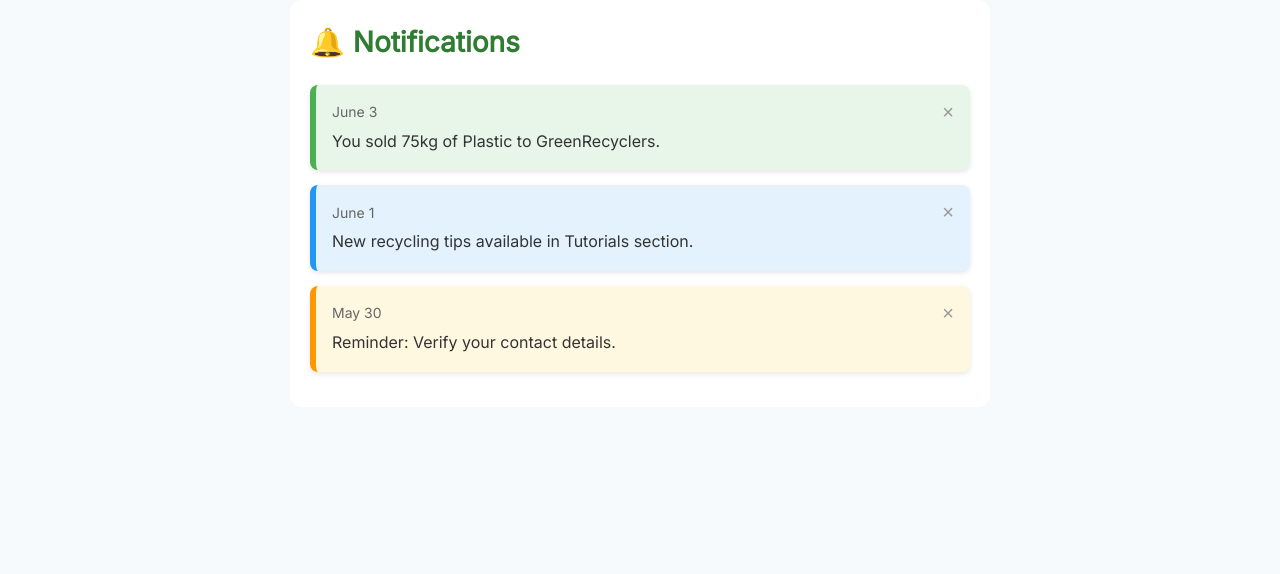
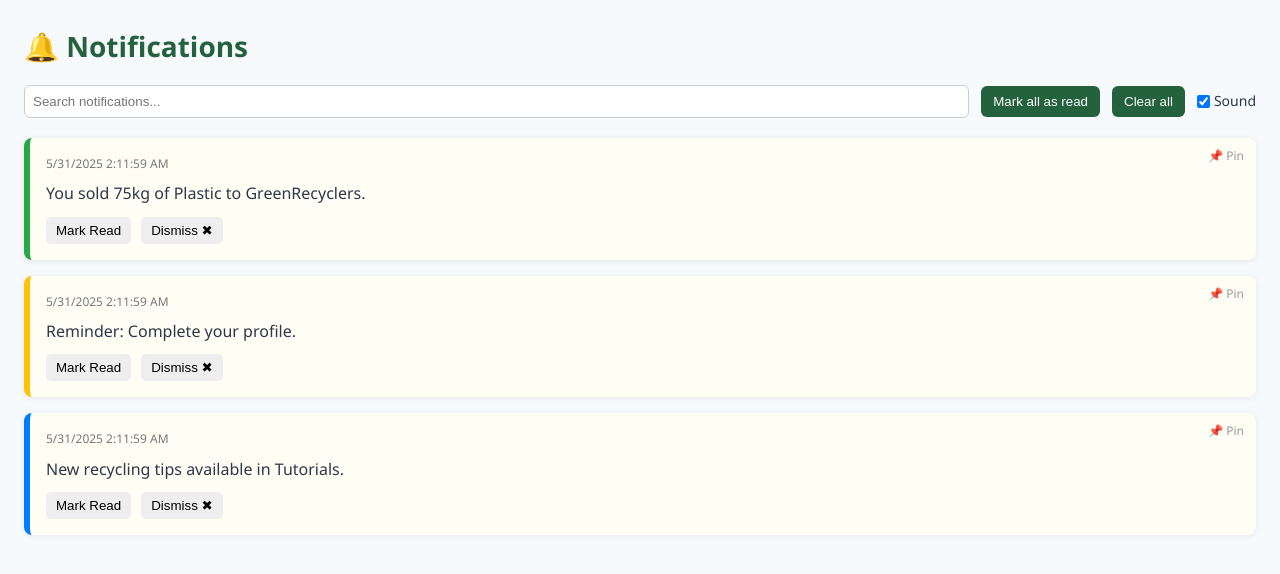
Before and after one commit to NKENG-FRANK/RecycleHub, a React (Vite) app: page /notification in a window 1280 px wide. Shown: the top 574 px of the page. Built offline with nearby package versions, Linux system fonts and the light colour scheme.

Commit message:
pin unpin

```diff
--- a/src/components/Home/HomePage.jsx
+++ b/src/components/Home/HomePage.jsx
@@ -95,7 +95,7 @@ export default function HomePage() {
           />
           <NavItem
             icon={<FaFileAlt />}
-            label="Notification"
+            label="Natification"
             activeItem={activeItem}
             setActiveItem={setActiveItem}
           />
--- a/src/components/Sidebar-headers/Notification/Notification.css
+++ b/src/components/Sidebar-headers/Notification/Notification.css
@@ -1,93 +1,141 @@
-.notification-container {
-  padding: 20px;
-  background-color: #fff;
-  border-radius: 12px;
-  max-width: 700px;
-  margin: 0 auto;
-  position: relative;
+.notif-page {
+  padding: 24px;
+  font-family: 'Segoe UI', sans-serif;
 }
 
-.notification-title {
+.notif-title {
   font-size: 28px;
-  font-weight: bold;
-  color: #2e7d32;
-  margin-bottom: 20px;
+  margin-bottom: 16px;
+  color: #23623c;
 }
 
-.note-card {
-  border-left: 6px solid;
-  padding: 16px;
-  border-radius: 8px;
-  margin-bottom: 15px;
-  background-color: #f9f9f9;
-  position: relative;
-  box-shadow: 0 2px 5px rgba(0, 0, 0, 0.1);
-}
-
-.note-card.success {
-  border-color: #4caf50;
-  background-color: #e8f5e9;
-}
-
-.note-card.info {
-  border-color: #2196f3;
-  background-color: #e3f2fd;
-}
-
-.note-card.warning {
-  border-color: #ff9800;
-  background-color: #fff8e1;
-}
-
-.note-header {
+.notif-controls {
   display: flex;
-  justify-content: space-between;
+  gap: 12px;
+  margin-bottom: 20px;
   align-items: center;
 }
 
-.note-date {
-  font-size: 14px;
-  color: #666;
+.notif-controls input[type="text"] {
+  flex: 1;
+  padding: 8px;
+  border: 1px solid #ccc;
+  border-radius: 6px;
 }
 
-.note-message {
-  margin-top: 5px;
-  font-size: 16px;
-  color: #333;
+.notif-controls button {
+  padding: 8px 12px;
+  border: none;
+  background: #23623c;
+  color: white;
+  border-radius: 6px;
+  cursor: pointer;
 }
 
-.dismiss-btn {
-  background: transparent;
+.notif-controls label {
+  font-size: 14px;
+  display: flex;
+  gap: 4px;
+  align-items: center;
+}
+
+.notif-list {
+  display: flex;
+  flex-direction: column;
+  gap: 16px;
+}
+
+.notif-card {
+  border-left: 6px solid;
+  padding: 16px;
+  background: #f9f9f9;
+  border-radius: 8px;
+  box-shadow: 0 1px 6px rgba(0, 0, 0, 0.08);
+  position: relative;
+  transition: all 0.3s;
+}
+
+.notif-card.unread {
+  background-color: #fffef5;
+}
+
+.notif-card.success {
+  border-color: #28a745;
+}
+
+.notif-card.info {
+  border-color: #007bff;
+}
+
+.notif-card.warning {
+  border-color: #ffc107;
+}
+
+.notif-date {
+  font-size: 12px;
+  color: #777;
+  margin-bottom: 8px;
+}
+
+.notif-message {
+  font-size: 16px;
+  margin-bottom: 10px;
+}
+
+.notif-buttons {
+  display: flex;
+  gap: 10px;
+}
+
+.notif-buttons button {
+  background: #eee;
   border: none;
-  font-size: 20px;
+  padding: 6px 10px;
+  border-radius: 5px;
+  cursor: pointer;
+}
+
+.notif-buttons button:hover {
+  background: #ddd;
+}
+
+.notif-pin {
+  position: absolute;
+  top: 8px;
+  right: 12px;
+  font-size: 12px;
   color: #999;
   cursor: pointer;
 }
 
-.dismiss-btn:hover {
-  color: #000;
+.notif-pin:hover {
+  color: #333;
 }
 
-.no-notifications {
-  font-size: 16px;
-  color: #999;
+.notif-empty {
+  font-style: italic;
+  color: #777;
+}
+
+.toast-container {
+  position: fixed;
+  bottom: 20px;
+  right: 20px;
+  z-index: 1000;
 }
 
 .toast {
-  position: fixed;
-  bottom: 30px;
-  right: 30px;
-  background: #4caf50;
+  background: #333;
   color: white;
-  padding: 12px 20px;
-  border-radius: 8px;
-  box-shadow: 0 4px 10px rgba(0, 0, 0, 0.2);
-  animation: fadeInOut 3s ease-in-out;
+  padding: 10px 16px;
+  margin-top: 10px;
+  border-radius: 6px;
+  animation: fade-in-out 3s ease forwards;
 }
 
-@keyframes fadeInOut {
-  0% { opacity: 0; transform: translateY(20px); }
+@keyframes fade-in-out {
+  0% { opacity: 0; transform: translateY(10px); }
   10% { opacity: 1; transform: translateY(0); }
   90% { opacity: 1; transform: translateY(0); }
-  100% { opacity: 0; transform: translateY(20px); }
+  100% { opacity: 0; transform: translateY(10px); }
 }
--- a/src/components/Sidebar-headers/Notification/Notification.jsx
+++ b/src/components/Sidebar-headers/Notification/Notification.jsx
@@ -5,72 +5,165 @@ const mockFetchNotifications = () => {
   return Promise.resolve([
     {
       id: 1,
-      date: 'June 3',
+      date: new Date().toISOString(),
       message: 'You sold 75kg of Plastic to GreenRecyclers.',
-      type: 'success'
+      type: 'success',
+      read: false,
+      pinned: false,
     },
     {
       id: 2,
-      date: 'June 1',
-      message: 'New recycling tips available in Tutorials section.',
-      type: 'info'
+      date: new Date().toISOString(),
+      message: 'Reminder: Complete your profile.',
+      type: 'warning',
+      read: false,
+      pinned: false,
     },
     {
       id: 3,
-      date: 'May 30',
-      message: 'Reminder: Verify your contact details.',
-      type: 'warning'
-    }
+      date: new Date().toISOString(),
+      message: 'New recycling tips available in Tutorials.',
+      type: 'info',
+      read: false,
+      pinned: false,
+    },
   ]);
 };
 
 const Notification = () => {
   const [notifications, setNotifications] = useState([]);
-  const [toast, setToast] = useState(null);
+  const [searchTerm, setSearchTerm] = useState('');
+  const [toasts, setToasts] = useState([]);
+  const [soundEnabled, setSoundEnabled] = useState(true);
+  const audio = new Audio('/ding.mp3'); // optional sound file
 
   useEffect(() => {
-    const stored = localStorage.getItem('recyclehub_notifications');
-    if (stored) {
-      setNotifications(JSON.parse(stored));
+    const saved = localStorage.getItem('notifications');
+    if (saved) {
+      setNotifications(JSON.parse(saved));
     } else {
-      mockFetchNotifications().then(data => {
+      mockFetchNotifications().then((data) => {
         setNotifications(data);
-        localStorage.setItem('recyclehub_notifications', JSON.stringify(data));
-        showToast('🔔 You have new notifications!');
+        localStorage.setItem('notifications', JSON.stringify(data));
+        showToast('Fetched new notifications');
+        if (soundEnabled) audio.play();
       });
     }
   }, []);
 
-  const dismissNotification = (id) => {
-    const updated = notifications.filter(note => note.id !== id);
-    setNotifications(updated);
-    localStorage.setItem('recyclehub_notifications', JSON.stringify(updated));
+  const saveAndSet = (data) => {
+    setNotifications(data);
+    localStorage.setItem('notifications', JSON.stringify(data));
+  };
+
+  const markAllAsRead = () => {
+    const updated = notifications.map((n) => ({ ...n, read: true }));
+    saveAndSet(updated);
+    showToast('All notifications marked as read');
+  };
+
+  const clearAll = () => {
+    if (window.confirm('Are you sure you want to clear all notifications?')) {
+      saveAndSet([]);
+      showToast('All notifications cleared');
+    }
+  };
+
+  const toggleRead = (id) => {
+    const updated = notifications.map((n) =>
+      n.id === id ? { ...n, read: !n.read } : n
+    );
+    saveAndSet(updated);
+  };
+
+  const dismiss = (id) => {
+    const updated = notifications.filter((n) => n.id !== id);
+    saveAndSet(updated);
+    showToast('Notification dismissed');
+  };
+
+  const togglePin = (id) => {
+    const updated = notifications.map((n) =>
+      n.id === id ? { ...n, pinned: !n.pinned } : n
+    );
+    saveAndSet(updated);
   };
 
   const showToast = (message) => {
-    setToast(message);
-    setTimeout(() => setToast(null), 3000);
+    const id = Date.now();
+    setToasts((prev) => [...prev, { id, message }]);
+    setTimeout(() => {
+      setToasts((prev) => prev.filter((t) => t.id !== id));
+    }, 3000);
   };
 
+  const formatDate = (iso) => {
+    const d = new Date(iso);
+    return d.toLocaleDateString() + ' ' + d.toLocaleTimeString();
+  };
+
+  const filtered = notifications
+    .filter((n) =>
+      n.message.toLowerCase().includes(searchTerm.toLowerCase())
+    )
+    .sort((a, b) => b.pinned - a.pinned || new Date(b.date) - new Date(a.date));
+
   return (
-    <div className="notification-container">
-      <h2 className="notification-title">🔔 Notifications</h2>
+    <div className="notif-page">
+      <h2 className="notif-title">🔔 Notifications</h2>
 
-      {notifications.length === 0 ? (
-        <p className="no-notifications">No notifications available.</p>
-      ) : (
-        notifications.map(note => (
-          <div key={note.id} className={`note-card ${note.type}`}>
-            <div className="note-header">
-              <span className="note-date">{note.date}</span>
-              <button onClick={() => dismissNotification(note.id)} className="dismiss-btn">×</button>
+      <div className="notif-controls">
+        <input
+          type="text"
+          placeholder="Search notifications..."
+          value={searchTerm}
+          onChange={(e) => setSearchTerm(e.target.value)}
+        />
+        <button onClick={markAllAsRead}>Mark all as read</button>
+        <button onClick={clearAll}>Clear all</button>
+        <label>
+          <input
+            type="checkbox"
+            checked={soundEnabled}
+            onChange={(e) => setSoundEnabled(e.target.checked)}
+          />
+          Sound
+        </label>
+      </div>
+
+      <div className="notif-list">
+        {filtered.length === 0 && (
+          <div className="notif-empty">No notifications found.</div>
+        )}
+        {filtered.map((note) => (
+          <div
+            key={note.id}
+            className={`notif-card ${note.type} ${
+              note.read ? 'read' : 'unread'
+            }`}
+          >
+            <div className="notif-pin" onClick={() => togglePin(note.id)}>
+              📌 {note.pinned ? 'Unpin' : 'Pin'}
             </div>
-            <p className="note-message">{note.message}</p>
+            <div className="notif-date">{formatDate(note.date)}</div>
+            <div className="notif-message">{note.message}</div>
+            <div className="notif-buttons">
+              <button onClick={() => toggleRead(note.id)}>
+                {note.read ? 'Mark Unread' : 'Mark Read'}
+              </button>
+              <button onClick={() => dismiss(note.id)}>Dismiss ✖</button>
+            </div>
           </div>
-        ))
-      )}
+        ))}
+      </div>
 
-      {toast && <div className="toast">{toast}</div>}
+      <div className="toast-container">
+        {toasts.map((t) => (
+          <div key={t.id} className="toast">
+            {t.message}
+          </div>
+        ))}
+      </div>
     </div>
   );
 };
```
